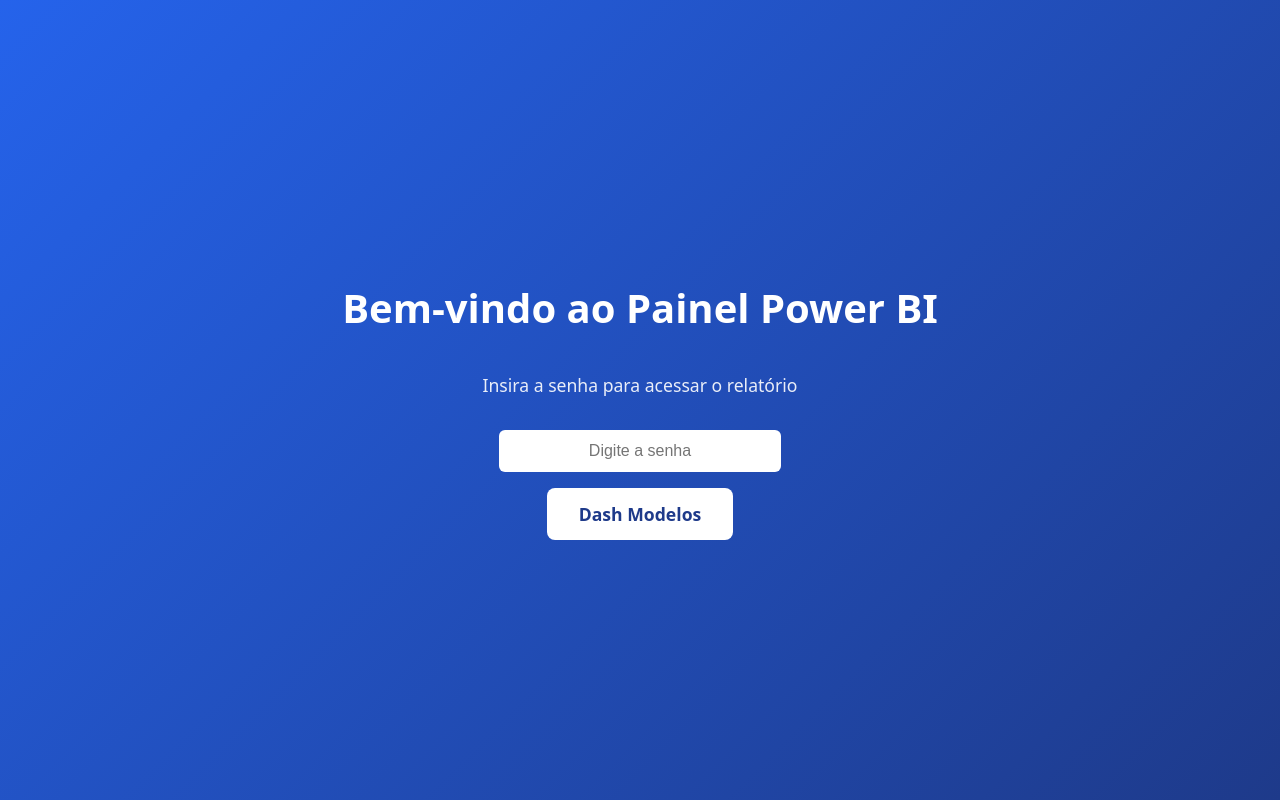
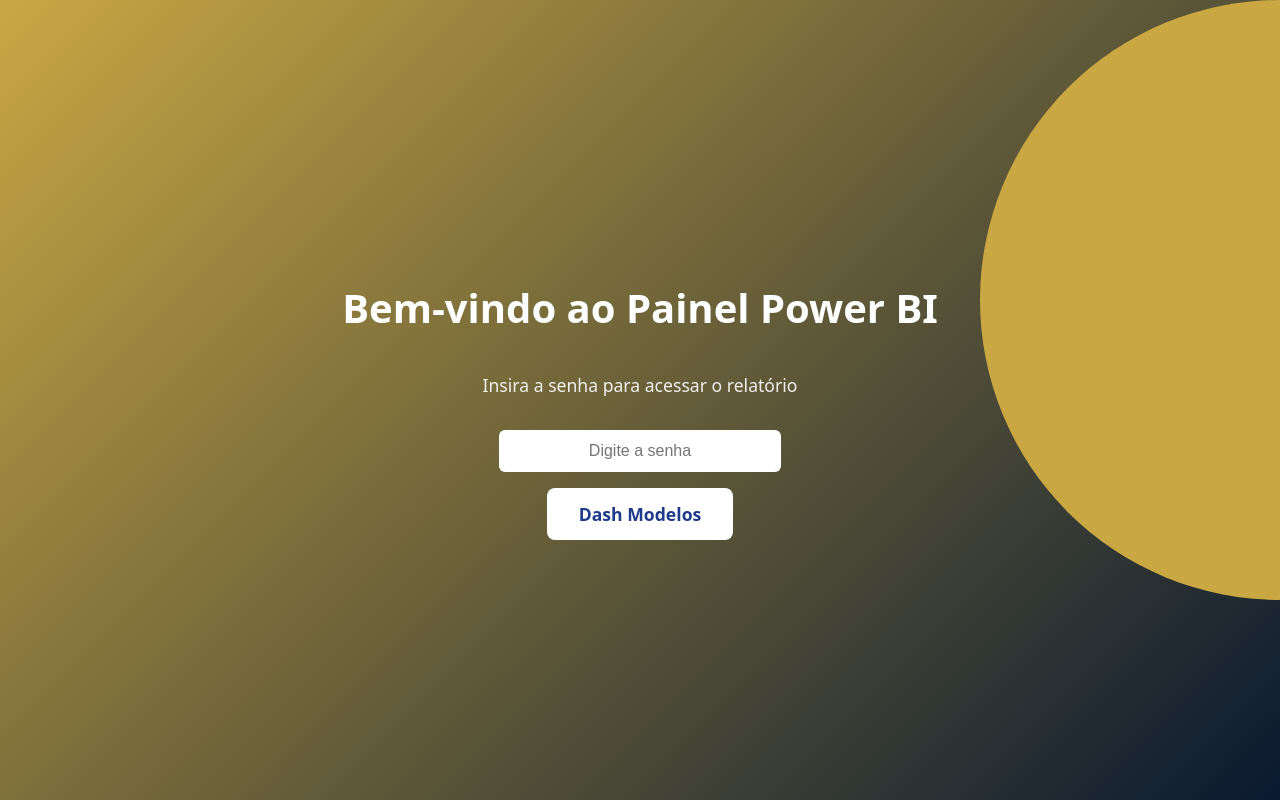
Before and after one commit to daniellima-prime/W2BI-powerbi, a React (Vite) app: page / in a window 1280 px wide. Built offline with nearby package versions, Linux system fonts and the light colour scheme.

Commit message:
Adicionar Circulo

```diff
--- a/src/App.css
+++ b/src/App.css
@@ -1,8 +1,16 @@
-body,
-#root {
-  height: 100%;
-  margin: 0;
-  padding: 0;
+
+.circulo {
+  width: 300px;         /* metade da largura de um círculo completo */
+  height: 600px;
+  background-color: #c9a743;
+  border-radius: 300px 0 0 300px;  /* arredonda só o lado esquerdo */
+  position: absolute;
+  top: 0;
+  right: 0;              /* encosta na lateral esquerda */
+  display: flex;
+  justify-content: center;
+  align-items: center;
+  z-index: 10;
 }
 
 
@@ -61,13 +69,13 @@
 
 /* === Estilo da Página Inicial === */
 .home-container {
-  width: 100vw;
+  width: 100%;
   height: 100vh;
   display: flex;
   flex-direction: column;
   align-items: center;
   justify-content: center;
-  background: linear-gradient(135deg, #2563eb, #1e3a8a);
+  background: linear-gradient(135deg, #c9a743, #091930);
   color: white;
   text-align: center;
 }
--- a/src/App.tsx
+++ b/src/App.tsx
@@ -1,6 +1,7 @@
 import { BrowserRouter as Router, Routes, Route } from "react-router-dom";
 import Home from "./pages/Home";
 import Report from "./pages/Report";
+import "./App.css"; // Corrigido para o caminho correto
 
 function App() {
   return (
--- a/src/pages/Home.tsx
+++ b/src/pages/Home.tsx
@@ -1,6 +1,6 @@
 import { useState } from "react";
 import { useNavigate } from "react-router-dom";
-import "../App.css"; // ou o caminho do seu CSS
+import "../App.css"; // Certifique-se que App.css contém a classe .circulo
 
 function Home() {
   const navigate = useNavigate();
@@ -18,6 +18,9 @@
 
   return (
     <div className="home-container">
+      {/* Círculo no topo */}
+      <div className="circulo"></div>
+
       <h1 className="home-title">Bem-vindo ao Painel Power BI</h1>
       <p className="home-subtitle">Insira a senha para acessar o relatório</p>
 
```
